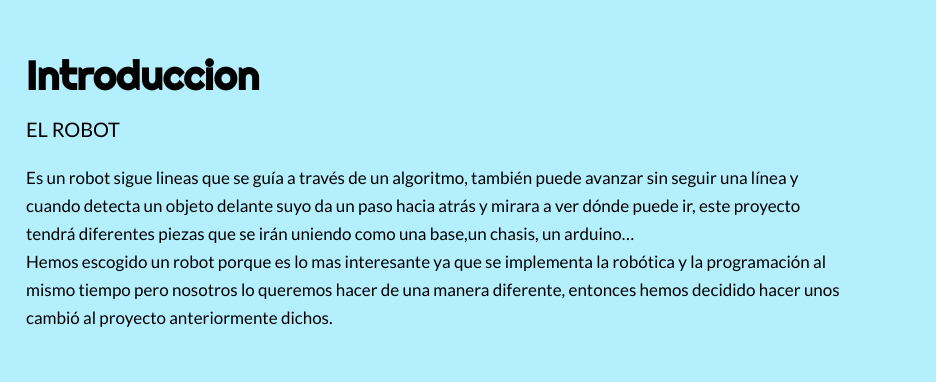
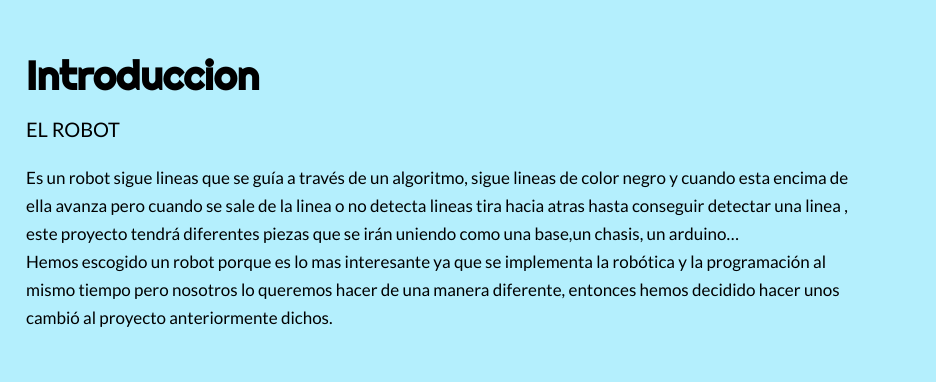
Before and after one commit to hcatalan/SIntesis, a plain HTML site: page index.html in a window 1280 px wide. Shown: the part 880-1262 px from the top of the page, 344-1280 px from the left. Drawn offline with nearby package versions, Linux system fonts and the light colour scheme; a web font is replaced by a local one.

Commit message:
Update index.html

```diff
--- a/index.html
+++ b/index.html
@@ -122,7 +122,7 @@
                      <div class="col-md-9">
                         <div class="Testimonial_box">
                            <h4>El robot</h4>
-                           <p>Es un robot sigue lineas que se guía a través de un algoritmo, también puede avanzar sin seguir una línea y cuando detecta un objeto delante suyo da un paso hacia atrás y mirara a ver dónde puede ir, este proyecto tendrá diferentes piezas que se irán uniendo como una base,un chasis, un arduino…
+                           <p>Es un robot sigue lineas que se guía a través de un algoritmo, sigue lineas de color negro y cuando esta encima de ella avanza pero cuando se sale de la linea o no detecta lineas tira hacia atras hasta conseguir detectar una linea , este proyecto tendrá diferentes piezas que se irán uniendo como una base,un chasis, un arduino…
                            <br>
                            Hemos escogido un robot porque es lo mas interesante ya que se implementa la robótica y la programación al mismo tiempo pero nosotros lo queremos hacer de una manera diferente, entonces hemos decidido hacer unos cambió al proyecto anteriormente dichos.
                            </p>
```
